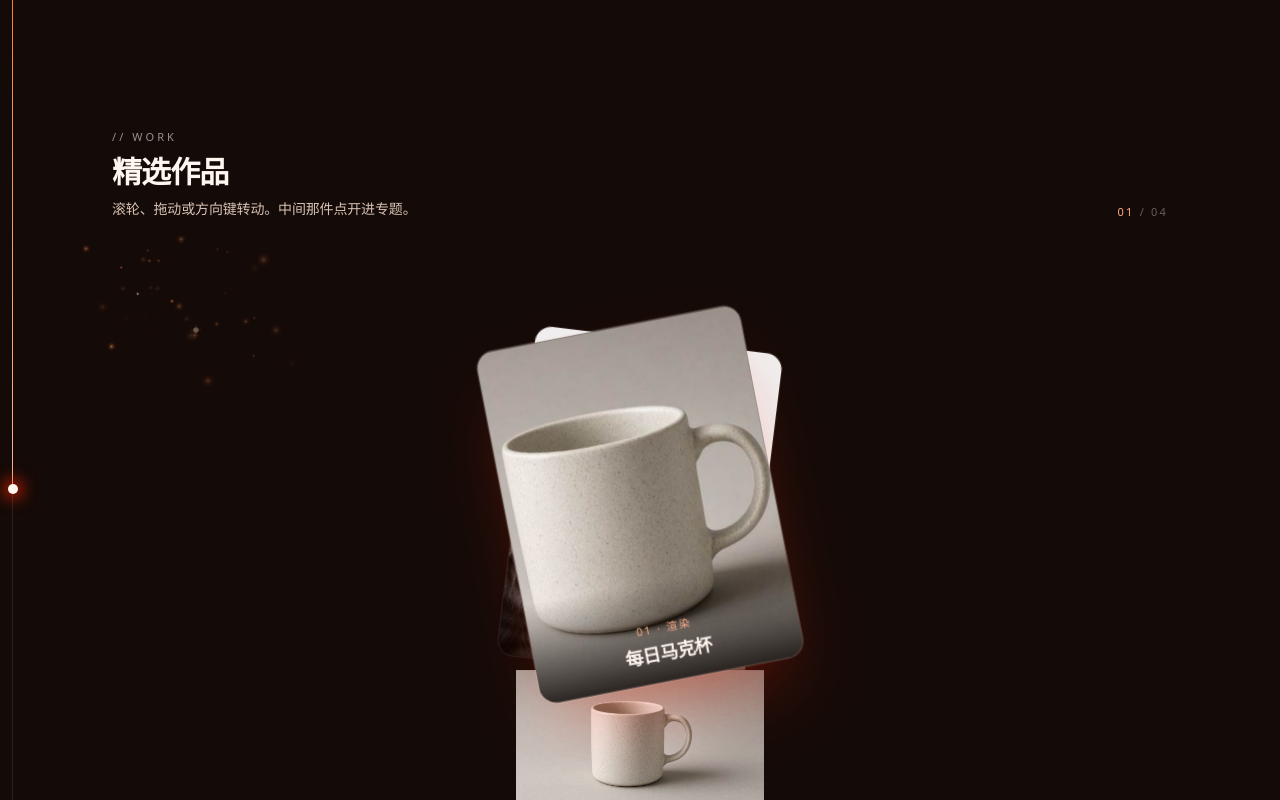
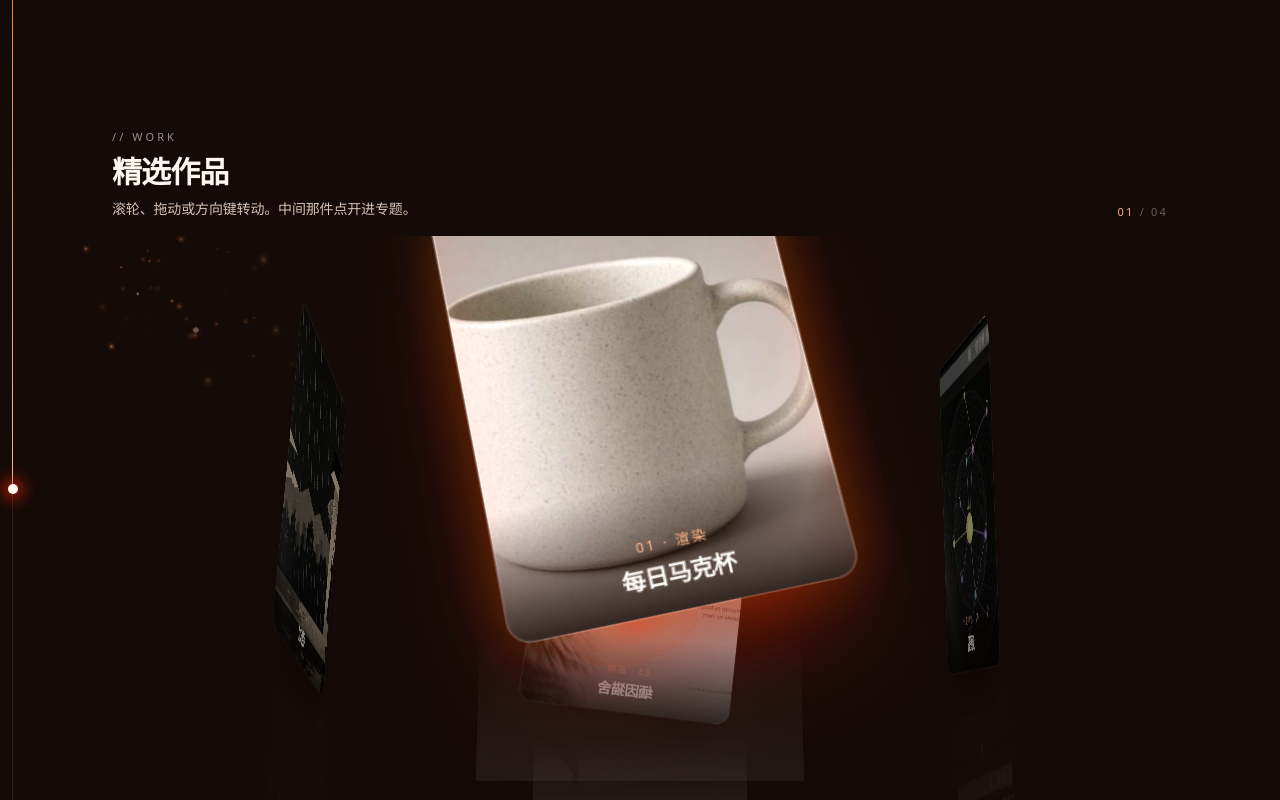
Before and after one commit to 2015399139-svg/2015399139-svg.github.io, a React (Vite) app: page / in a window 1280 px wide. Shown: the part 1520-2320 px from the top of the page. Built offline with nearby package versions, Linux system fonts and the light colour scheme.

Commit message:
Restore orbit wheel and enrich lanyard and carousel motion.

```diff
--- a/src/index.css
+++ b/src/index.css
@@ -74,21 +74,25 @@ html.tech-3d-portfolio body {
 .hero-swing-row {
   display: flex;
   justify-content: center;
-  gap: 0.06em;
+  gap: 0.04em;
   margin: 0;
-  min-height: 1.1em;
+  min-height: 1.15em;
+  transform-style: preserve-3d;
 }
 
 .hero-swing-letter {
   display: inline-block;
   font-family: 'Helvetica Neue', Helvetica, Arial, 'PingFang SC', sans-serif;
   font-size: clamp(1.55rem, 4.2vw, 3.1rem);
-  font-weight: 600;
-  letter-spacing: 0.02em;
+  font-weight: 700;
+  letter-spacing: 0.04em;
   line-height: 1;
   text-transform: uppercase;
   color: #fffaf6;
-  text-shadow: 0 1px 0 rgba(90, 22, 0, 0.22);
+  text-shadow:
+    0 0 18px rgba(255, 214, 170, 0.35),
+    0 10px 24px rgba(90, 22, 0, 0.28);
+  transform-style: preserve-3d;
   will-change: transform;
 }
 
@@ -198,16 +202,36 @@ html.tech-3d-portfolio body {
 }
 
 .work-orbit {
-  --orbit-r: 11.5rem;
-  perspective: 1200px;
-  perspective-origin: 50% 46%;
+  --orbit-r: 12.5rem;
+  perspective: 1600px;
+  perspective-origin: 50% 42%;
+}
+
+.work-orbit-scene {
+  position: absolute;
+  inset: 0;
+  transform: rotateX(16deg);
+  transform-style: preserve-3d;
+}
+
+.work-orbit-floor {
+  position: absolute;
+  left: 50%;
+  top: 58%;
+  width: min(78%, 34rem);
+  height: 7rem;
+  transform: translateX(-50%) rotateX(72deg);
+  border-radius: 50%;
+  background: radial-gradient(ellipse, rgba(253, 38, 1, 0.28), rgba(243, 126, 28, 0.08) 42%, transparent 70%);
+  box-shadow: 0 0 0 1px rgba(255, 246, 239, 0.06), inset 0 0 40px rgba(253, 38, 1, 0.12);
+  animation: work-floor-spin 22s linear infinite;
 }
 
 .work-orbit-ring {
   position: absolute;
   inset: 0;
   transform-style: preserve-3d;
-  transition: transform 0.7s cubic-bezier(0.22, 1, 0.36, 1);
+  transition: transform 0.95s cubic-bezier(0.22, 1.18, 0.32, 1);
 }
 
 .work-orbit-item {
@@ -227,6 +251,7 @@ html.tech-3d-portfolio body {
 }
 
 .work-orbit-card {
+  position: relative;
   display: block;
   overflow: hidden;
   aspect-ratio: 3 / 4;
@@ -236,16 +261,20 @@ html.tech-3d-portfolio body {
     0 28px 50px -24px rgba(20, 6, 2, 0.8),
     0 0 0 1px rgba(255, 246, 239, 0.1);
   transform: rotateZ(-7deg);
+  filter: brightness(0.58) saturate(0.72);
   transition:
-    transform 0.5s cubic-bezier(0.22, 1, 0.36, 1),
-    box-shadow 0.5s ease;
+    transform 0.7s cubic-bezier(0.22, 1.12, 0.32, 1),
+    box-shadow 0.7s ease,
+    filter 0.7s ease;
 }
 
 .work-orbit-item-on .work-orbit-card {
-  transform: rotateZ(-11deg) scale(1.08);
+  transform: rotateZ(-12deg) scale(1.12) translateY(-8px);
+  filter: brightness(1.08) saturate(1.08);
   box-shadow:
-    0 36px 64px -20px rgba(253, 38, 1, 0.35),
-    0 0 0 1px rgba(255, 246, 239, 0.18);
+    0 40px 80px -18px rgba(253, 38, 1, 0.48),
+    0 0 0 1px rgba(255, 246, 239, 0.28),
+    0 0 42px rgba(243, 126, 28, 0.28);
 }
 
 .work-orbit-card img {
@@ -253,6 +282,67 @@ html.tech-3d-portfolio body {
   height: 100%;
   width: 100%;
   object-fit: cover;
+  transform: scale(1.04);
+  transition: transform 0.95s cubic-bezier(0.22, 1, 0.36, 1);
+}
+
+.work-orbit-item-on .work-orbit-card img {
+  transform: scale(1.12);
+}
+
+.work-orbit-shine {
+  pointer-events: none;
+  position: absolute;
+  inset: 0;
+  background: linear-gradient(
+    115deg,
+    transparent 28%,
+    rgba(255, 246, 239, 0.08) 42%,
+    rgba(255, 246, 239, 0.34) 50%,
+    rgba(253, 120, 48, 0.12) 58%,
+    transparent 72%
+  );
+  background-size: 220% 100%;
+  opacity: 0.35;
+}
+
+.work-orbit-item-on .work-orbit-shine {
+  animation: work-card-shine 1.15s ease;
+  opacity: 1;
+}
+
+.work-orbit-rim {
+  pointer-events: none;
+  position: absolute;
+  inset: 0;
+  border-radius: inherit;
+  box-shadow: inset 0 0 0 1px rgba(255, 246, 239, 0.12);
+}
+
+.work-orbit-item-on .work-orbit-rim {
+  box-shadow:
+    inset 0 0 0 1px rgba(255, 246, 239, 0.38),
+    inset 0 -40px 50px rgba(253, 38, 1, 0.12);
+}
+
+.work-orbit-reflect {
+  pointer-events: none;
+  position: absolute;
+  inset: 100% 0 auto;
+  height: 42%;
+  overflow: hidden;
+  opacity: 0.22;
+  transform: scaleY(-1);
+  mask-image: linear-gradient(to bottom, rgba(0, 0, 0, 0.45), transparent 78%);
+  -webkit-mask-image: linear-gradient(to bottom, rgba(0, 0, 0, 0.45), transparent 78%);
+}
+
+.work-orbit-reflect img {
+  display: block;
+  width: 100%;
+  aspect-ratio: 3 / 4;
+  object-fit: cover;
+  filter: blur(0.4px) saturate(0.7);
 }
 
 .work-orbit-meta {
@@ -261,6 +351,24 @@ html.tech-3d-portfolio body {
   padding: 2.4rem 0.85rem 0.85rem;
   background: linear-gradient(to top, rgba(10, 4, 2, 0.82), transparent);
   color: #fff6ef;
+}
+
+@keyframes work-card-shine {
+  from {
+    background-position: 120% 0;
+  }
+  to {
+    background-position: -40% 0;
+  }
+}
+
+@keyframes work-floor-spin {
+  from {
+    transform: translateX(-50%) rotateX(72deg) rotate(0deg);
+  }
+  to {
+    transform: translateX(-50%) rotateX(72deg) rotate(360deg);
+  }
 }
 
 .work-orbit-meta span {
@@ -280,7 +388,7 @@ html.tech-3d-portfolio body {
 
 @media (min-width: 768px) {
   .work-orbit {
-    --orbit-r: 16.5rem;
+    --orbit-r: 17.5rem;
   }
   .work-orbit-item {
     width: 15.5rem;
@@ -291,7 +399,7 @@ html.tech-3d-portfolio body {
 
 @media (min-width: 1100px) {
   .work-orbit {
-    --orbit-r: 19rem;
+    --orbit-r: 20.5rem;
   }
 }
 
@@ -307,7 +415,10 @@ html.tech-3d-portfolio body {
   .animate-shimmer {
     animation: none;
   }
-  .work-orbit-ring {
+  .work-orbit-ring,
+  .work-orbit-floor,
+  .work-orbit-item-on .work-orbit-shine {
+    animation: none;
     transition: none;
   }
 }
```
